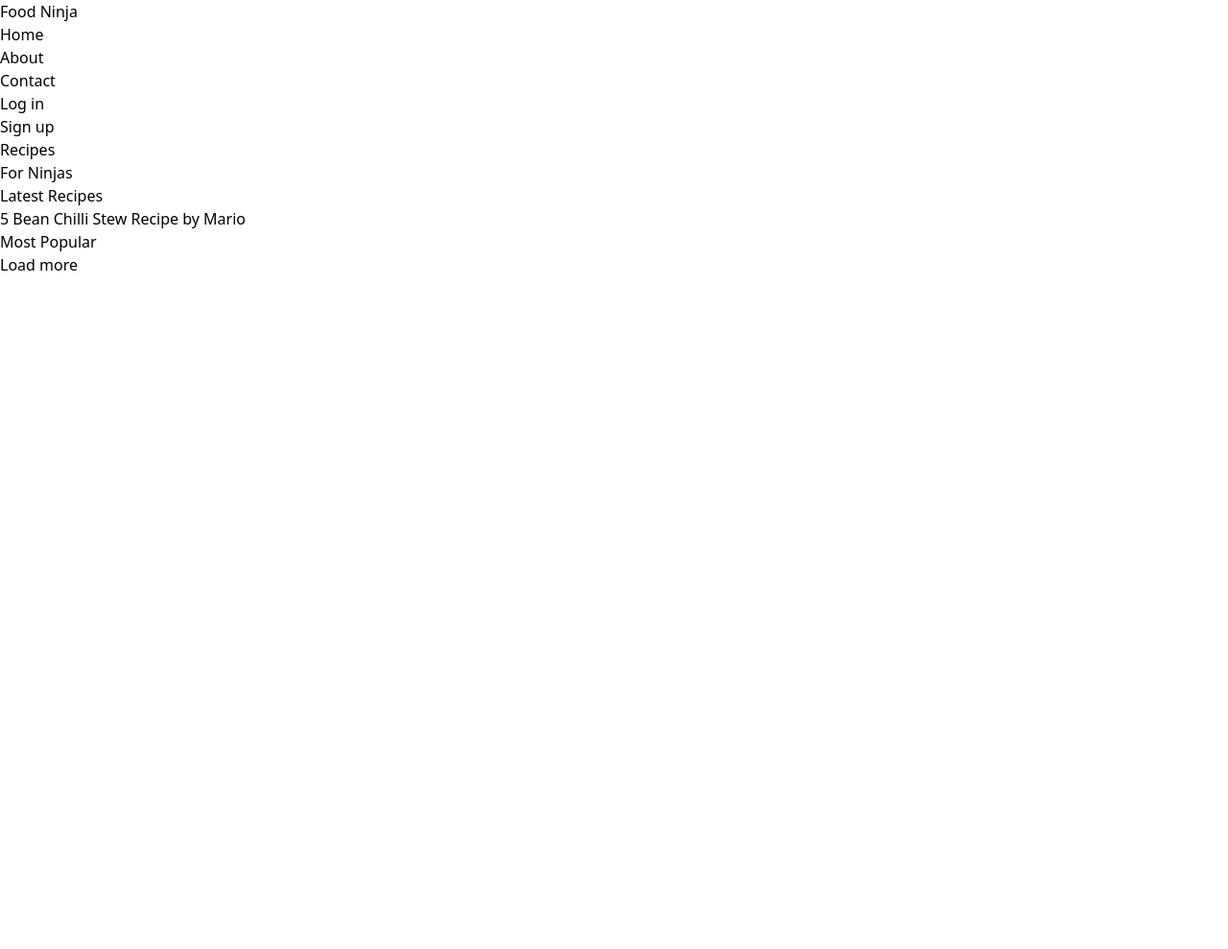
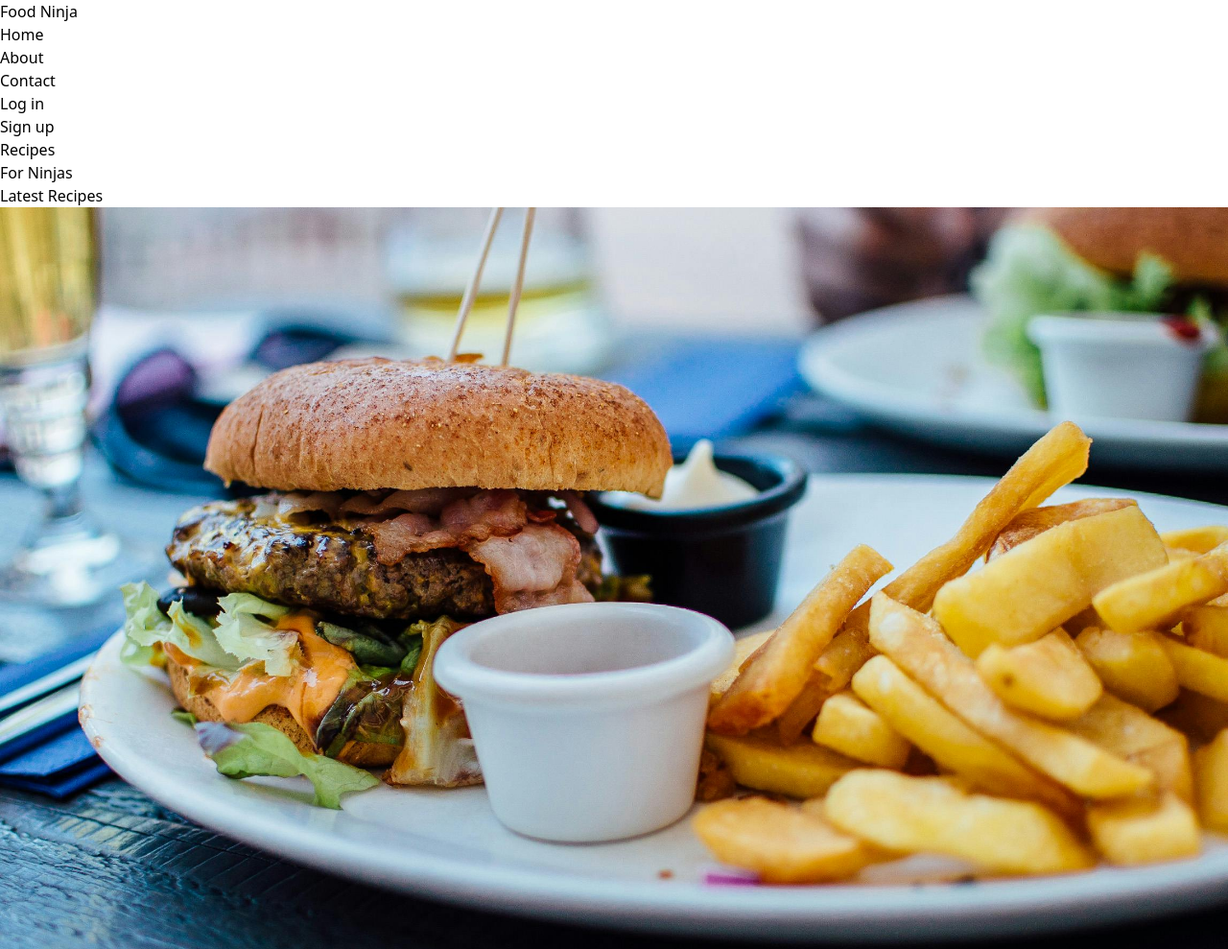
Before and after one commit to muirurimukundi/css-tailwind, a website: page src/index.html in a window 1280 px wide. Shown: the top 989 px of the page at 96% size. Before the commit the page ends 800 px from the top, so only its background shows below. Drawn offline with Linux system fonts and the light colour scheme.

Commit message:
Add: an image to the template

```diff
--- a/src/index.html
+++ b/src/index.html
@@ -40,7 +40,7 @@
       <div>
         <!-- cards go here -->
          <div>
-          <img src="" alt="">
+          <img src="./img/bugger_and_fries.jpg" alt="a picture of mouthwatering burger and fries">
           <div>
             <span>5 Bean Chilli Stew</span>
             <span>Recipe by Mario</span>
```
